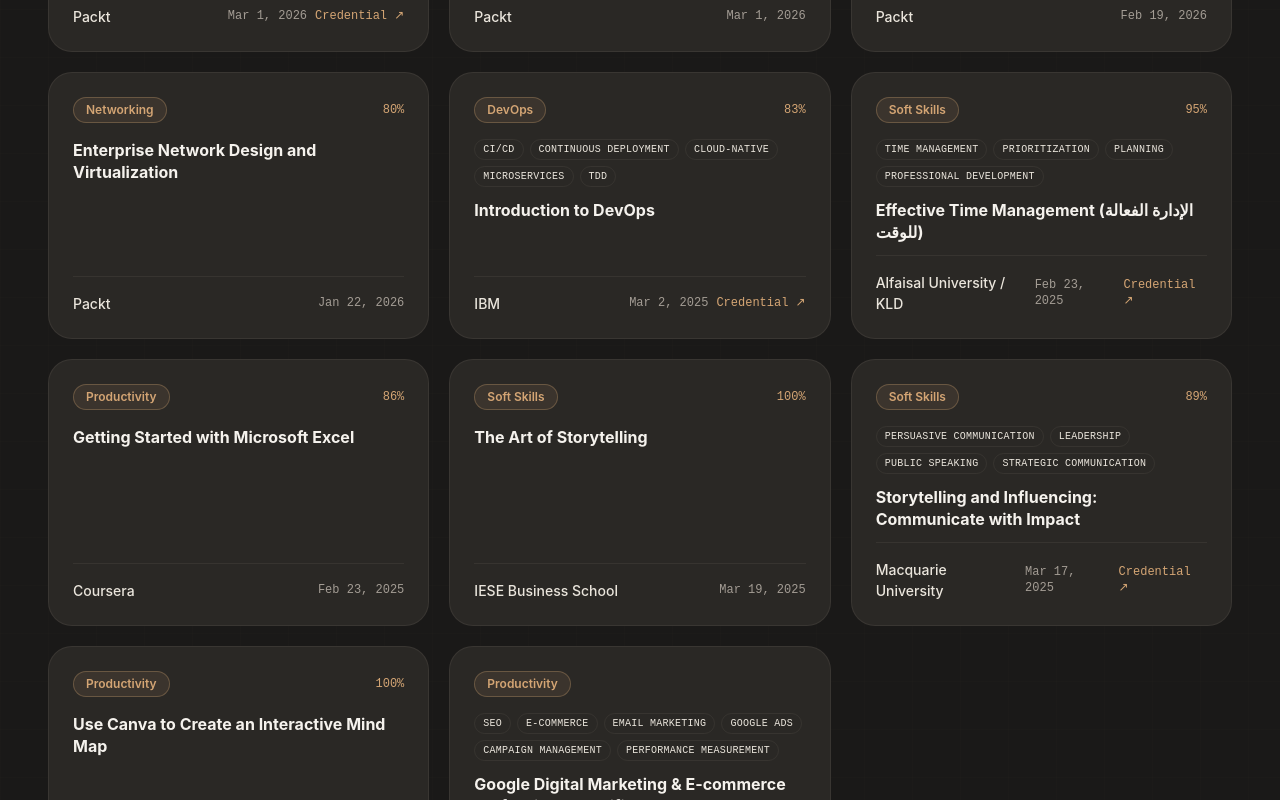
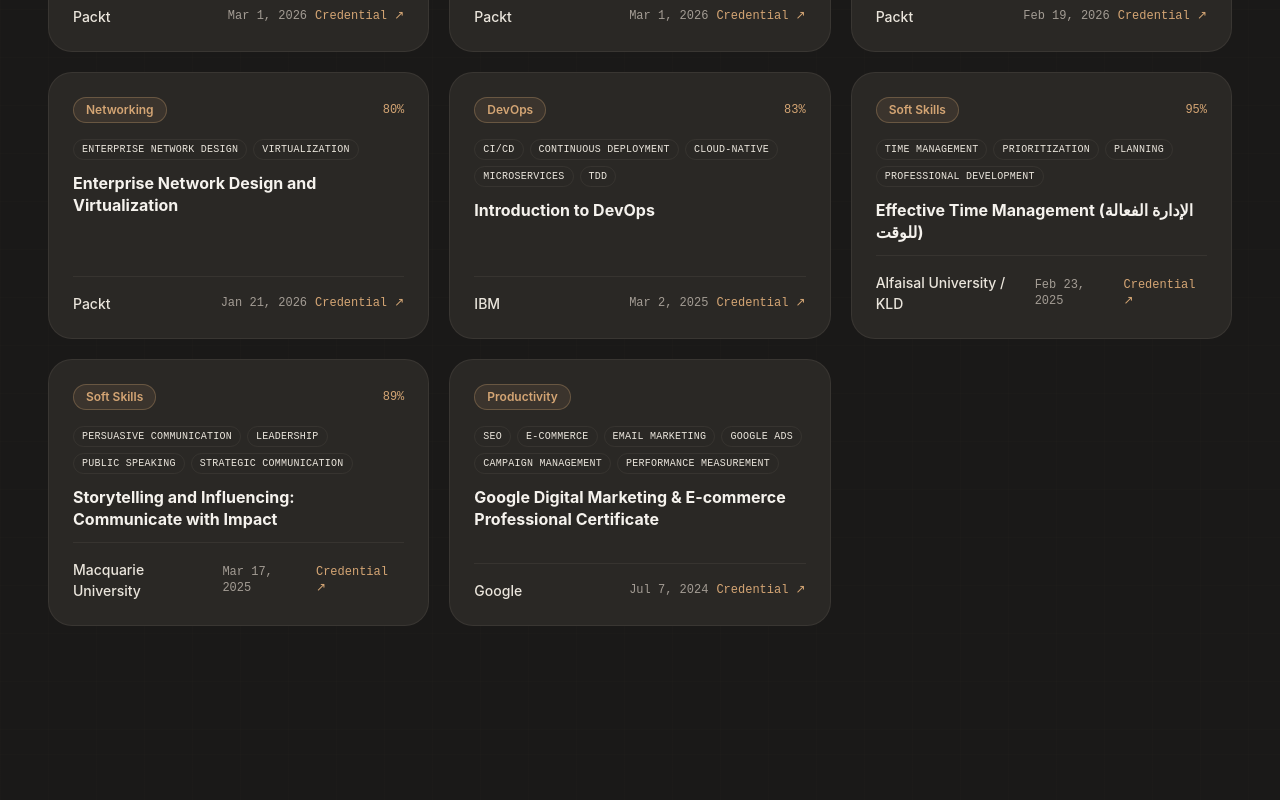
Before and after one commit to mohammed-goraney/my-portfolio, a React (Vite) app: page / in a window 1280 px wide. Shown: the part 4880-5680 px from the top of the page. Built offline with nearby package versions, Linux system fonts and the light colour scheme.

Commit message:
Add Packt credential links/images, update dates, remove Excel/IESE/Canva courses (total 8)

```diff
--- a/src/data/courses.data.ts
+++ b/src/data/courses.data.ts
@@ -25,7 +25,7 @@
 }
 
 export const coursesData: CoursesData = {
-  totalCourses: 11,
+  totalCourses: 8,
   courses: [
     {
       id: 'encor-350-401',
@@ -53,6 +53,10 @@
       date: 'Mar 1, 2026',
       grade: '84%',
       category: 'Networking',
+      credentialUrl:
+        'https://www.coursera.org/account/accomplishments/verify/BQ49Z50FA70U',
+      certificateImage: '/images/Coursera/network-security-automation.jpeg',
+      skills: ['Network Security', 'Automation', 'Exam Preparation'],
     },
     {
       id: 'advanced-routing',
@@ -61,14 +65,22 @@
       date: 'Feb 19, 2026',
       grade: '92%',
       category: 'Networking',
+      credentialUrl:
+        'https://www.coursera.org/account/accomplishments/verify/FXCWETNX6UTR',
+      certificateImage: '/images/Coursera/advanced-routing.jpeg',
+      skills: ['Advanced Routing', 'Infrastructure', 'Network Management'],
     },
     {
       id: 'enterprise-network-design',
       name: 'Enterprise Network Design and Virtualization',
       provider: 'Packt',
-      date: 'Jan 22, 2026',
+      date: 'Jan 21, 2026',
       grade: '80%',
       category: 'Networking',
+      credentialUrl:
+        'https://www.coursera.org/account/accomplishments/verify/WAS4JDHGDRHL',
+      certificateImage: '/images/Coursera/enterprise-network-design.jpeg',
+      skills: ['Enterprise Network Design', 'Virtualization'],
     },
     {
       id: 'intro-devops',
@@ -106,22 +118,6 @@
       ],
     },
     {
-      id: 'microsoft-excel',
-      name: 'Getting Started with Microsoft Excel',
-      provider: 'Coursera',
-      date: 'Feb 23, 2025',
-      grade: '86%',
-      category: 'Productivity',
-    },
-    {
-      id: 'art-of-storytelling',
-      name: 'The Art of Storytelling',
-      provider: 'IESE Business School',
-      date: 'Mar 19, 2025',
-      grade: '100%',
-      category: 'Soft Skills',
-    },
-    {
       id: 'storytelling-influencing',
       name: 'Storytelling and Influencing: Communicate with Impact',
       provider: 'Macquarie University',
@@ -137,14 +133,6 @@
         'Public Speaking',
         'Strategic Communication',
       ],
-    },
-    {
-      id: 'mind-map-canva',
-      name: 'Use Canva to Create an Interactive Mind Map',
-      provider: 'Coursera',
-      date: 'Nov 20, 2024',
-      grade: '100%',
-      category: 'Productivity',
     },
     {
       id: 'google-digital-marketing',
```
